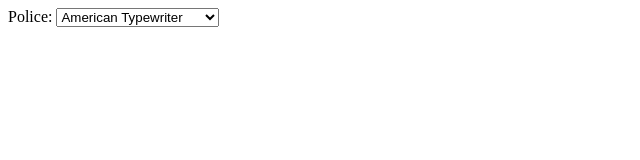
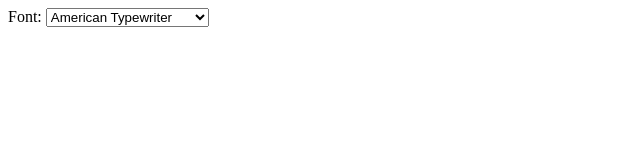
Before and after one commit to pycast/font-detector-js, a plain HTML site: page index.html in a window 1280 px wide. Shown: the full height of the page, 0-640 px from the left. Drawn offline with Linux system fonts and the light colour scheme.

Commit message:
initial commit

```diff
--- a/index.html
+++ b/index.html
@@ -4,11 +4,11 @@
     <meta charset="UTF-8">
     <meta http-equiv="X-UA-Compatible" content="IE=edge">
     <meta name="viewport" content="width=device-width, initial-scale=1.0">
-    <title>Document</title>
+    <title>Available fonts</title>
 </head>
 <body>
 
-    <label for="">Police:</label>
+    <label for="">Font:</label>
     <select name="font-selector" id="font-selector">
     </select>
 
```
